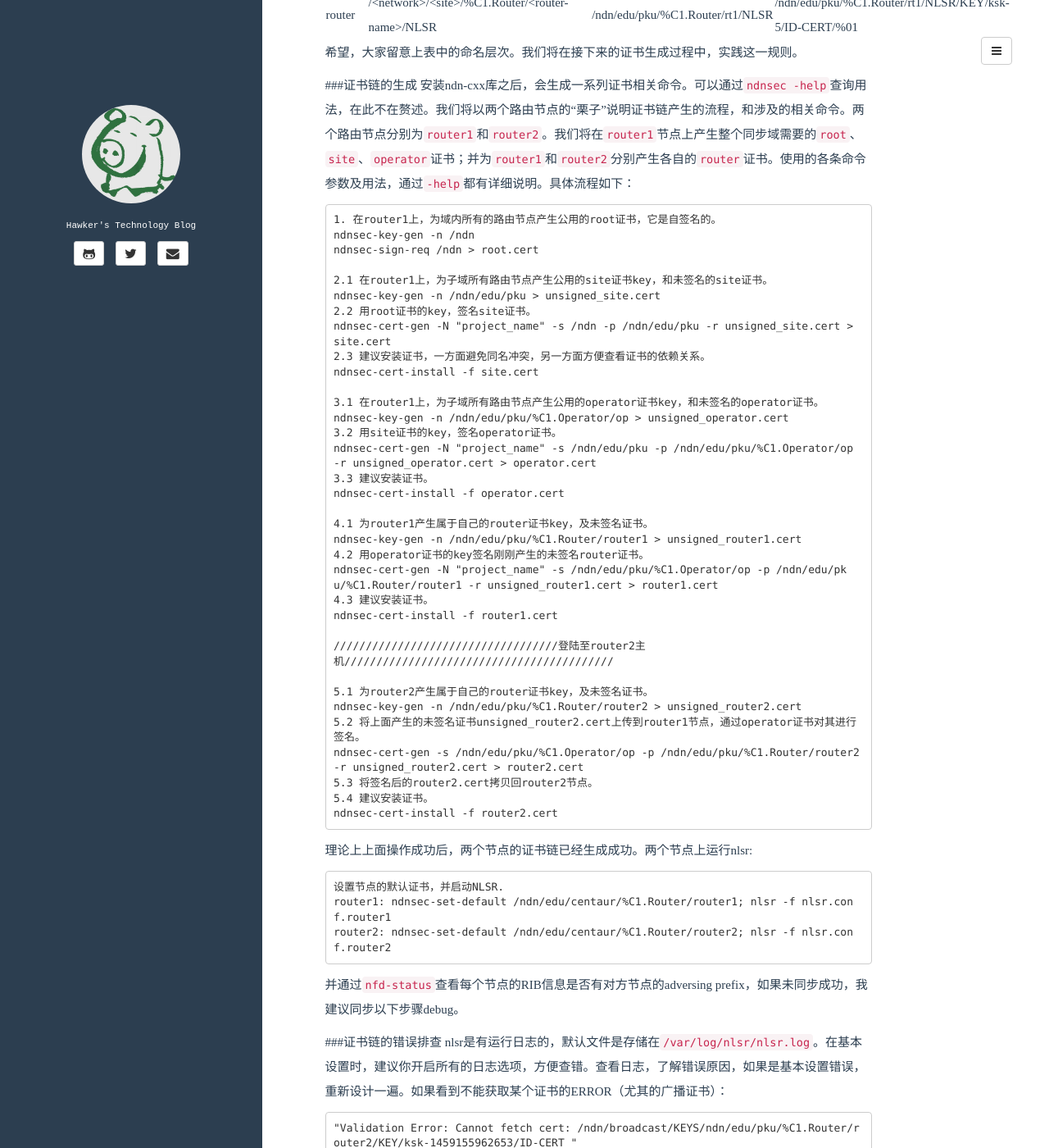
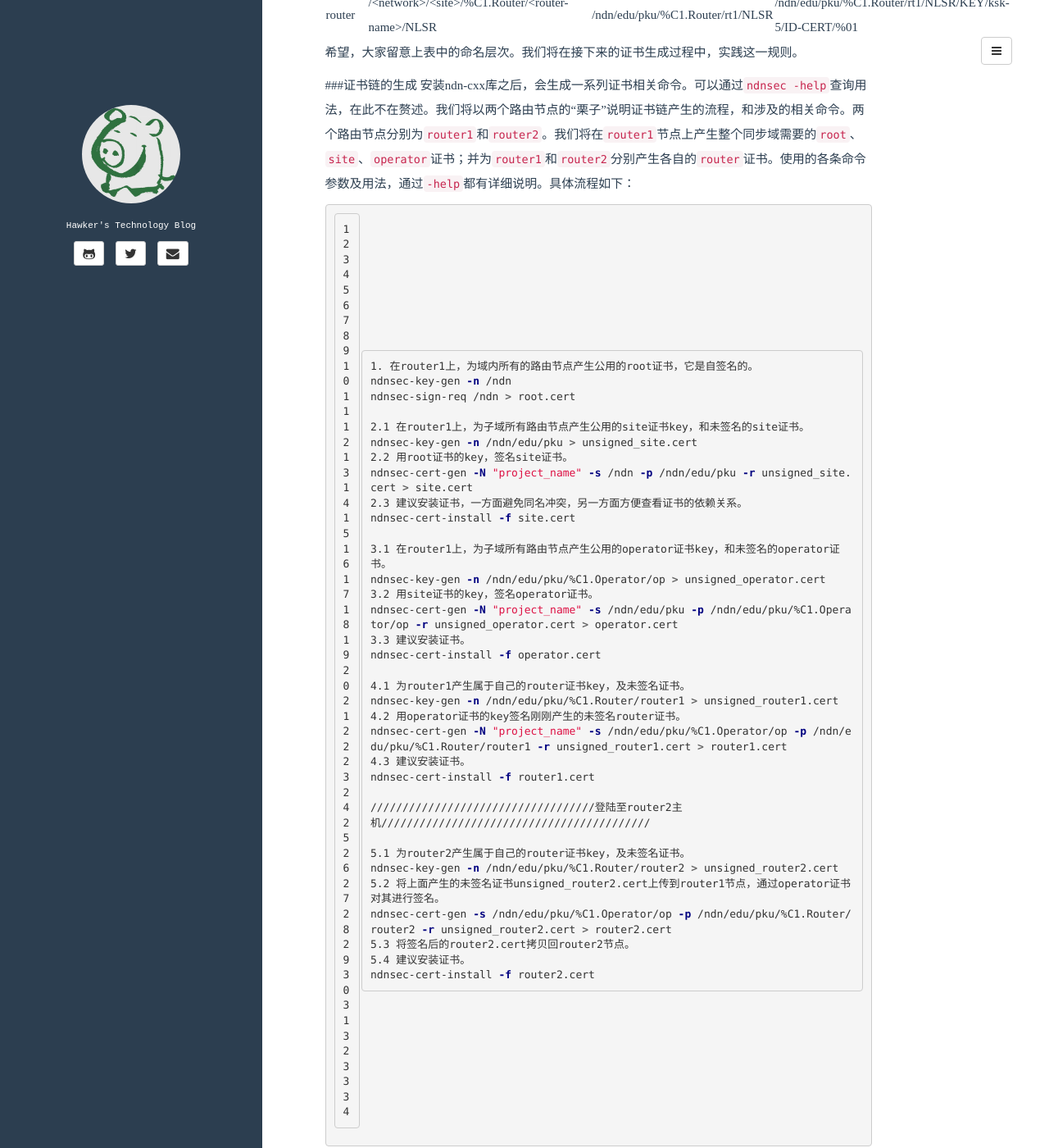
Before and after one commit to hawkxiang/hawkxiang.github.io, a Jekyll site: the page built from _posts/2016.04-10/2016-04-10-nlsr-security-certchain.md, in a window 1280 px wide and 1400 px high, scrolled down 1569 px. Shown: the whole window at 82% size. Built offline with Jekyll 4.4.1, drawn with Linux system fonts in a browser that asks for light colours; comment, search, counter and statistics services are not loaded; some of the changed text lies outside the part shown.

Commit message:
Update 2016-04-10-nlsr-security-certchain.md

````diff
--- a/_posts/2016.04-10/2016-04-10-nlsr-security-certchain.md
+++ b/_posts/2016.04-10/2016-04-10-nlsr-security-certchain.md
@@ -94,7 +94,7 @@ router1     router2  router3    router4  router5     router6  router7
 ###证书链的生成
 安装ndn-cxx库之后，会生成一系列证书相关命令。可以通过`ndnsec -help`查询用法，在此不在赘述。我们将以两个路由节点的“栗子”说明证书链产生的流程，和涉及的相关命令。两个路由节点分别为`router1`和`router2`。我们将在`router1`节点上产生整个同步域需要的`root`、`site`、`operator`证书；并为`router1`和`router2`分别产生各自的`router`证书。使用的各条命令参数及用法，通过`-help`都有详细说明。具体流程如下：
 
-```
+{% highlight bash linenos%}
 1. 在router1上，为域内所有的路由节点产生公用的root证书，它是自签名的。
 ndnsec-key-gen -n /ndn
 ndnsec-sign-req /ndn > root.cert
@@ -129,31 +129,32 @@ ndnsec-cert-gen -s /ndn/edu/pku/%C1.Operator/op -p /ndn/edu/pku/%C1.Router/route
 5.3 将签名后的router2.cert拷贝回router2节点。
 5.4 建议安装证书。
 ndnsec-cert-install -f router2.cert
-```
+{% endhighlight %}
 
 理论上上面操作成功后，两个节点的证书链已经生成成功。两个节点上运行nlsr:
 
-```
-设置节点的默认证书，并启动NLSR.
+{% highlight bash%}
+//设置节点的默认证书，并启动NLSR.
 router1: ndnsec-set-default /ndn/edu/centaur/%C1.Router/router1; nlsr -f nlsr.conf.router1
 router2: ndnsec-set-default /ndn/edu/centaur/%C1.Router/router2; nlsr -f nlsr.conf.router2
-```
+{% endhighlight %}
 
 并通过`nfd-status`查看每个节点的RIB信息是否有对方节点的adversing prefix，如果未同步成功，我建议同步以下步骤debug。
 
 ###证书链的错误排查
 nlsr是有运行日志的，默认文件是存储在`/var/log/nlsr/nlsr.log`。在基本设置时，建议你开启所有的日志选项，方便查错。查看日志，了解错误原因，如果是基本设置错误，重新设计一遍。如果看到不能获取某个证书的ERROR（尤其的广播证书）：
 
-```
+{% highlight bash%}
 "Validation Error: Cannot fetch cert: /ndn/broadcast/KEYS/ndn/edu/pku/%C1.Router/router2/KEY/ksk-1459155962653/ID-CERT "
-```
+{% endhighlight %}
+
 出现类似上面的错误，基本可以确定你的证书链产生中有错误，按以下步骤排查。
 
 首先，建议你回顾一下生成证书链及运行nlsr命令整个流程中，是否出现权限不一致的问题即：是否有些命令是通过sudo运行的；有些只是权限产生的。目前，nlsr认为sudo产生的证书并不属于普通的用户。如果存在这样的问题，你需要重新产生一次证书链，并保持整个流程权限一致。针对这个bug，下文会有详细的说明。
 
 其次，我们需要检查证书链的层次依赖关系是否正确。我们将使用`ndnsec-list`及`ndnsec-cert-dump`进行查询，注意这些命名也需要***保持权限一致***，不要用`sudo $COMMAND`去查看普通用户证书，反之亦然。查看节点上证书key的列表，正常的输出应该如下：
 
-```
+{% highlight bash%}
 router1上：
 * /ndn/edu/pku/%C1.Router/router1         //默认证书
   /localhost/operator
@@ -166,11 +167,11 @@ router2上：
 * /ndn/edu/pku/%C1.Router/router2
   /localhost/operator
   /ndn/edu/pku/%C1.Router/router2/NLSR  //执行NLSR后，会自动生成
-```
+{% endhighlight %}
 
 如果你在证书生成时手动安装了每一个证书（执行`ndnsec-cert-install -f $CERT_NAME`），那么证书之间可以看到明显的依赖关系。你可以通过`ndnsec-cert-dump -i $IDENTITY_NAME -p | grep -A 1 "Certificate name:\|Key Locator:"`查看每个节点上证书的依赖关系，这里的`$IDENTITY_NAME`是证书名字。当然如果你没有手动安装每个证书，可以通过查看路由节点上的`router.cert`与`NLSR.cert`的关系。我们只在router1上看一下二者的关系，当然我建议你检查所有证书。
 
-```
+{% highlight bash%}
 查看router.cert:
 router1@debian:~$ ndnsec-cert-dump -i /ndn/edu/pku/%C1.Router/router1 -p | grep -A 1 "Certificate name:\|Key Locator:"
 Certificate name:
@@ -186,7 +187,7 @@ Certificate name:
 --
   Key Locator: (Name) /ndn/edu/centaur/%C1.Router/router1/KEY/ksk-1460797675386/ID-CERT
 //注意：NLSR.cert是执行nlsr后自动生成并安装的，开始时没有。此外观察它的"Key Locator:"信息，key-id不是自己的，而是router.cert的。
-```
+{% endhighlight %}
 
 再次强调不要用sudo执行查看命令，你会得到证书不存在错误`ERROR: certificate not found
 `。当然有时并没有错误，而且成功打印出证书信息，因为你曾经用`sudo`权限产生过该证书。请你仔细察看证书信息，会发现与普通权限执行`ndnsec-cert-dump`显示的信息并不相同，这是两个不同的证书。当然，如果你在证书链生成过程中，为每个证书执行了手动安装会避免同名冲突。
@@ -196,7 +197,7 @@ Certificate name:
 ###自动生成证书链的脚本
 好吧！作为程序猿，这么麻烦的操作过程，当然需要写一个自动脚本喽！下面放出两个证书链生成脚本：masterGA.sh，slaverGA.sh。前者用于在一台机器上产生`root.cert`，`site.cert`，`operator.cert`，`router.cert`；后者用于在其它路由节点上产生`unsigned_root.cert`，并传至主机器上签名后拷贝回来。
 
-```
+{% highlight vim linenos%}
 #!/bin/bash
 #author: ZhangXiang
 
@@ -231,10 +232,9 @@ ndnsec-cert-gen -N "project_name" -s $operator_key -p $router_key -r unsigned_ro
 
 ndnsec-set-default $router_key
 cd ..
+{% endhighlight %}
 
-```
-
-```
+{% highlight vim linenos%}
 #!/bin/bash
 #author: ZhangXiang
 
@@ -266,15 +266,6 @@ scp -r ${username}@${master_ip}:${dir} .
 
 ndnsec-set-default $router_key
 cd ..
-```
+{% endhighlight %}
 
-大功告成！
-
-{% highlight C++ linenos%}
-int main() {
-	auto hashlambda = [](const pair<int, int>& i) -> size_t{return i.first ^ i.second;};
-	unordered_map<pair<int, int>, int, decltype(hashlambda)> lam_map;
-	lam_map[make_pair(1, 2)]++;
-	return 0;
-}
-{% endhighlight %}
+OK，大功告成！
````
Also changed, not shown: other parts of _posts/2016.04-10/2016-04-10-nlsr-security-certchain.md (+1 -1 lines).
